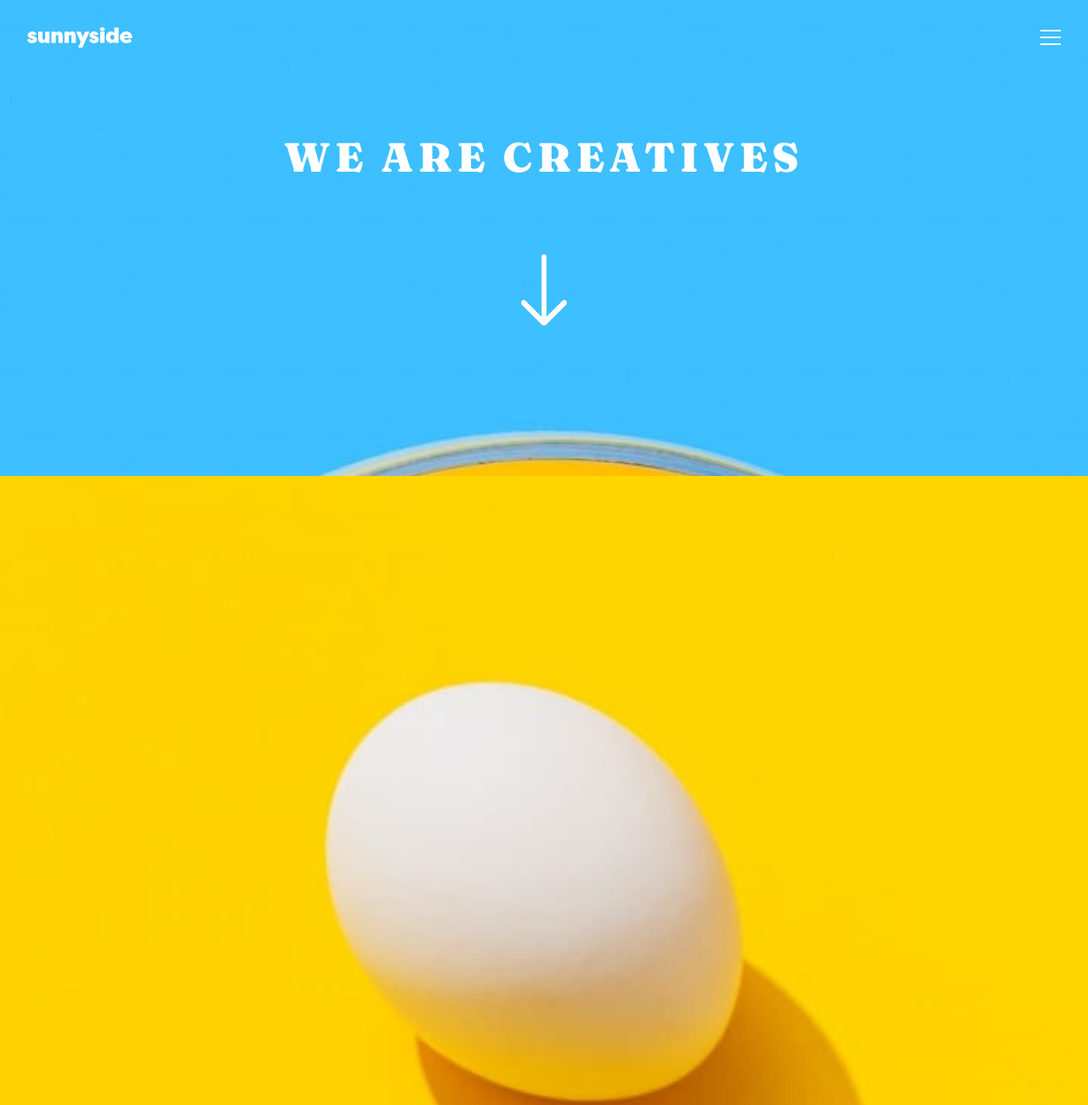
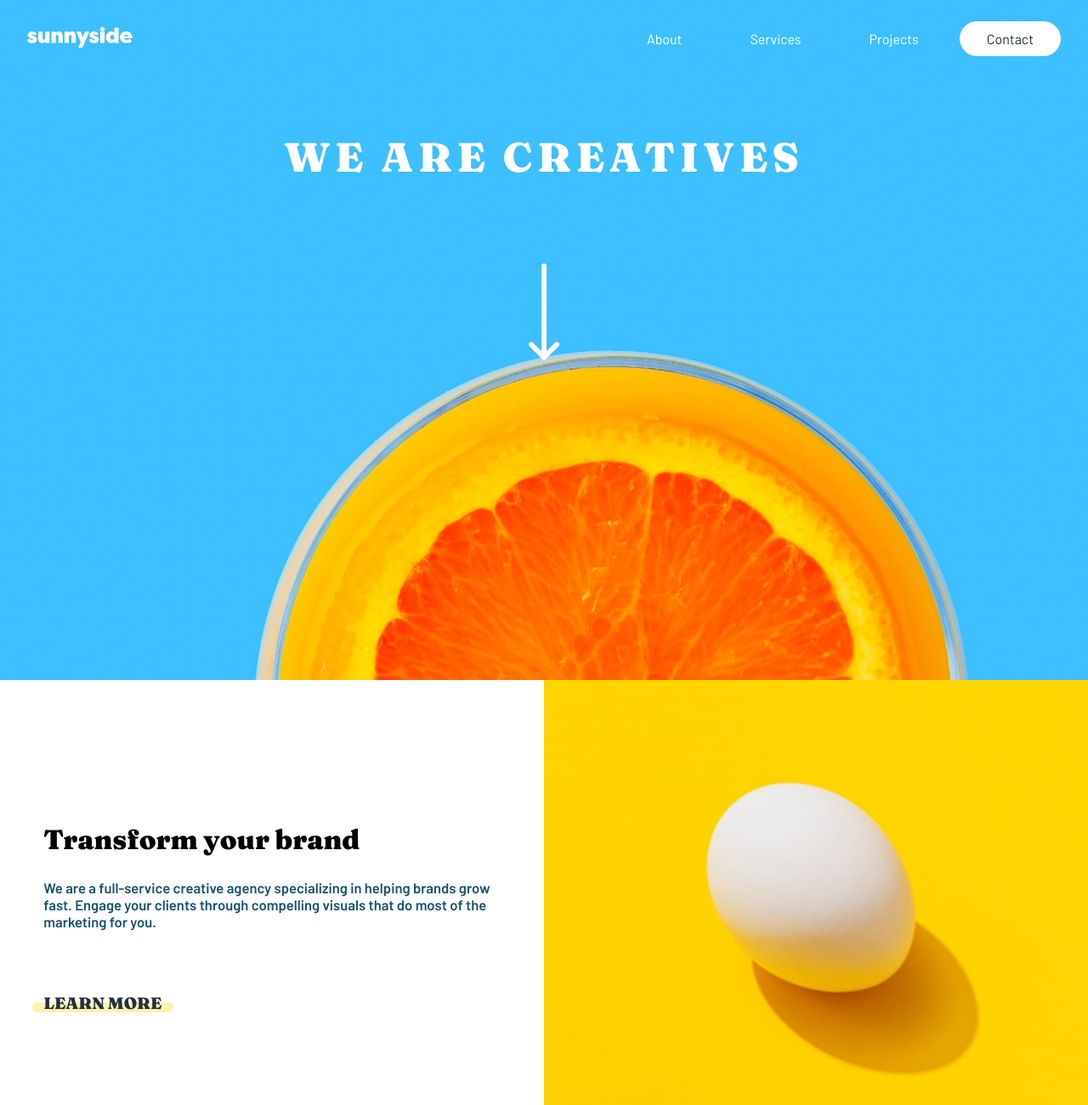
Before and after one commit to hematw/sunnyside-Frontend-Mentor, a plain HTML site: page index.html in a window 1280 px wide. Shown: the top 1300 px of the page at 85% size. Drawn offline with nearby package versions, Linux system fonts and the light colour scheme.

Commit message:
Desktop view Complete

```diff
--- a/index.html
+++ b/index.html
@@ -7,7 +7,6 @@
 
 	<link rel="icon" type="image/png" sizes="32x32" href="./images/favicon.png">
 	<link rel="stylesheet" href="style.css">
-	<link rel="stylesheet" href="https://cdn.jsdelivr.net/npm/bootstrap-icons@1.11.3/font/bootstrap-icons.min.css">
 	<title>Sunnyside | Landing page</title>
 </head>
 
@@ -23,7 +22,7 @@
 					<li><a href="#">About</a></li>
 					<li><a href="#">Services</a></li>
 					<li><a href="#">Projects</a></li>
-					<li><a href="#">Contact</a></li>
+					<li><a href="#"  class="active">Contact</a></li>
 				</ul>
 			</nav>
 			<div id="hamburger">
@@ -33,13 +32,13 @@
 
 		<div class="header-text">
 			<h1 class="heading">We are creatives</h1>
-			<p class="arrow-down"><i class="bi bi-arrow-down"></i></p>
+			<p class="arrow-down"><img src="images/icon-arrow-down.svg" alt=""></p>
 		</div>
 	</header>
 
 	<main>
 		<section class="transform">
-			<div class="image-part">
+			<div class="image-part" style="order:1">
 				<picture>
 					<source srcset="images/mobile/image-transform.jpg" media="(max-width:430px)">
 					<source srcset="images/desktop/image-transform.jpg" media="(max-width:1440px)">
@@ -92,10 +91,8 @@
 
 			<div class="box">
 				<div class="containt">
-					<h1 class="heading">Graphic design</h1>
-					<p>Great design makes you memorable. We deliver artwork that underscores your brand message and
-						captures
-						potential clients’ attention.</p>
+					<h1 class="heading">Photography</h1>
+					<p>Increase your credibility by getting the most stunning, high-quality photos that improve your business image.</p>
 				</div>
 			</div>
 		</section>
@@ -145,7 +142,7 @@
 
 	<footer>
 		<div class="box">
-			<img src="images/logo.svg" alt="logo" class="brand">
+			<img src="images/logo.svg" alt="brand logo" class="brand">
 			<div>
 				<ul>
 					<li><a href="#">About</a></li>
--- a/style.css
+++ b/style.css
@@ -31,7 +31,7 @@ a {
     text-decoration: none;
 }
 
-nav#nav-menu {
+#nav-menu {
     display: block;
     width: 100%;
     position: absolute;
@@ -97,13 +97,13 @@ header .heading {
 
 .header-text .arrow-down {
     font-size: 6rem;
-    margin-top: .7em;
+    margin-top: 1em;
     color: #fff;
 }
 
 .image-part img {
     width: 100%;
-    /* display: block; */
+    display: block;
 }
 
 .box {
@@ -236,7 +236,7 @@ header .heading {
     font-size: 1rem;
 }
 
-footer{
+footer {
     clear: both;
     background-color: hsl(168, 58%, 71%);
 }
@@ -276,5 +276,128 @@ footer .attribution {
 }
 
 @media (min-width: 431px) {
+    header {
+        height: 100vh;
+        background: url('images/desktop/image-header.jpg') #3db3fd;
+        background-size: cover;
+    }
 
+    section {
+        display: flex;
+    }
+
+    .transform>div,
+    .stand>div,
+    .gra-pho>div,
+    .testimonials,
+    footer>div {
+        width: 50%;
+        margin: auto;
+    }
+
+    .attribution {
+        width: 100%;
+    }
+
+    .last-img img {
+        max-width: 25%;
+    }
+
+    .box {
+        font-size: 1vw;
+        padding: 2em 4em;
+    }
+
+    .box h1 {
+        font-size: 2.5em;
+    }
+
+    .box p {
+        font-size: 1.3em;
+    }
+
+    .box a {
+        font-size: 1.5em !important;
+    }
+
+    .transform a::after,
+    .stand a::after {
+        height: 50%;
+    }
+
+    .transform,
+    .stand {
+        text-align: left;
+    }
+
+    .gra-pho .box:first-child {
+        background: url('images/desktop/image-graphic-design.jpg');
+        background-size: cover;
+        background-position: center;
+    }
+
+    .gra-pho .box:last-child {
+        background: url('images/desktop/image-photography.jpg');
+        background-size: cover;
+        background-position: center;
+    }
+
+    .gra-pho > .box > .containt {
+        margin-top: 45%;
+    }
+
+    .containt h1 {
+        font-size: 2.5em !important;
+    }
+
+    .containt p {
+        font-size: 1rem !important;
+    }
+
+    #nav-menu {
+        display: block;
+        transform: scale(1);
+        top: 0;
+        right: 0;
+        width: unset;
+        padding: unset;
+        position: static;
+        background-color: transparent;
+        box-shadow: none;
+        /* background-color: red; */
+    }
+
+    #hamburger {
+        display: none;
+    }
+
+    #nav-menu::after {
+        display: none;
+    }
+
+    #nav-menu ul {
+        display: flex;
+        margin: 0;
+    }
+
+    #nav-menu ul li {
+        color: #fff;
+        font-size: 1em;
+        border: none;
+        padding: 0;
+    }
+
+    #nav-menu ul li a.active,
+    #nav-menu ul li a:hover {
+        background-color: #fff;
+        color: hsl(212, 27%, 19%);
+    }
+
+    #nav-menu  a {
+        border-radius: 2em;
+        padding: .7em 2em;
+        color: #fff;
+        margin-left: 1em;
+        transition: all .3s linear;
+    }
 }
```
